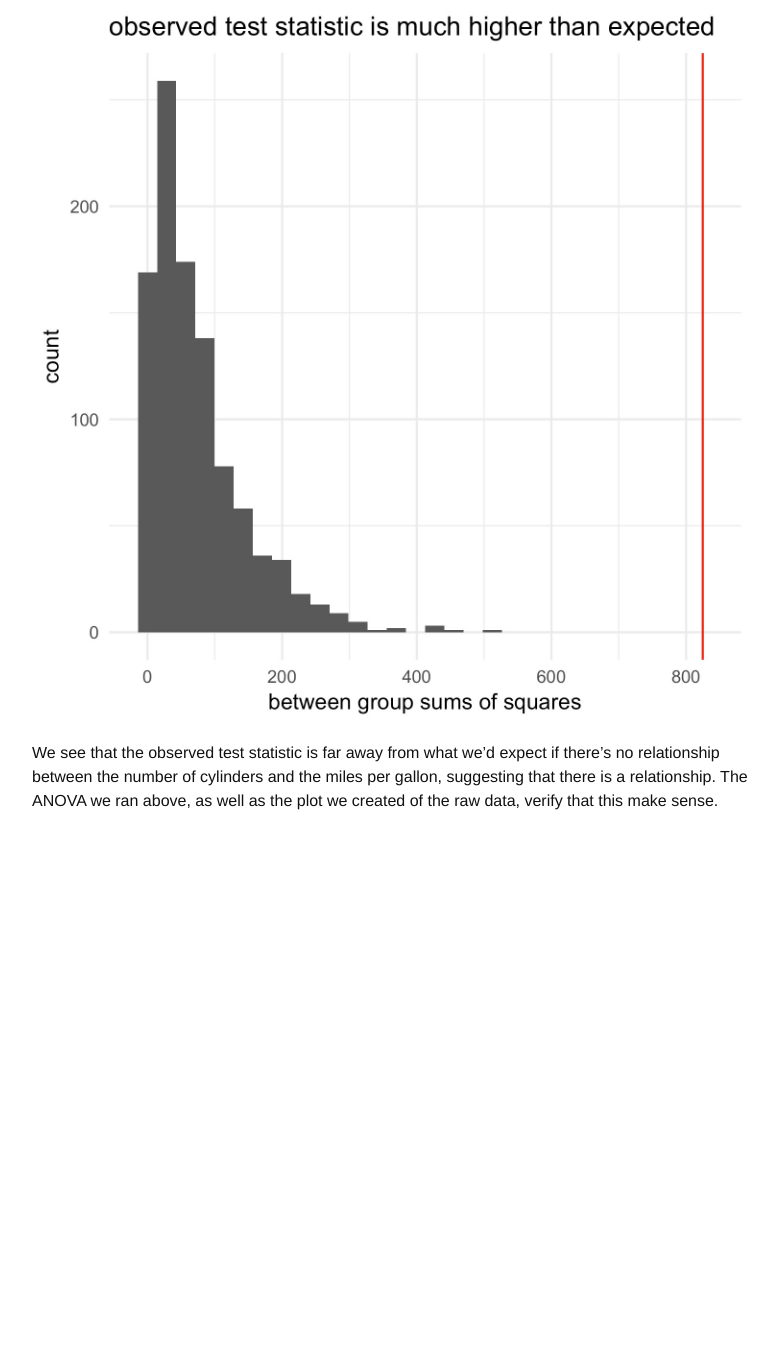
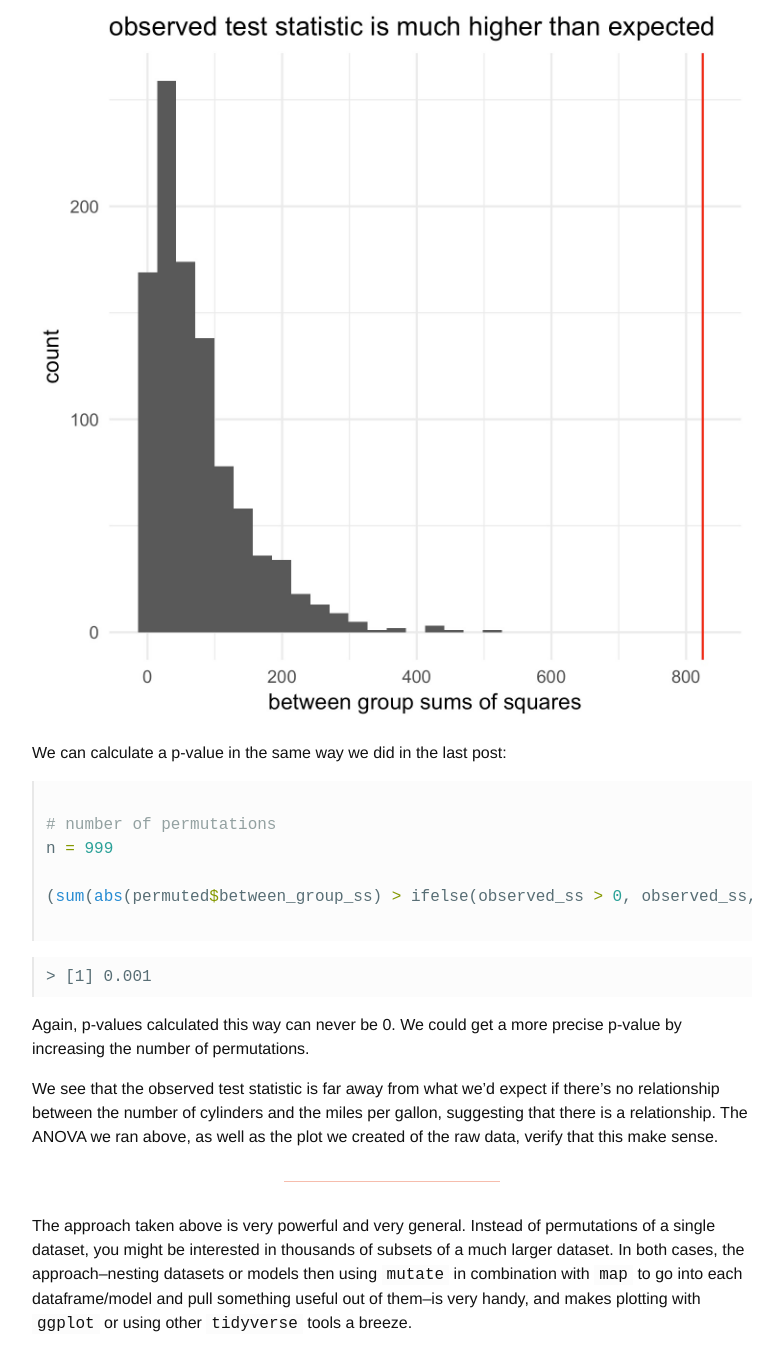
Before and after one commit to lukereding/nonstandard_deviations, a Jekyll site: the page built from _posts/2017-11-13-tidy_resampling_anova.md, in a window 1280 px wide and 1400 px high, scrolled down 3358 px. Shown: the top 1371 px of the window, without its empty margins (248-1031 px from the left). Built offline with Jekyll 4.4.1, drawn with Linux system fonts in a browser that asks for light colours; before the commit the page ends 4235 px from its top, so only the background shows below that; some of the changed text lies outside the part shown.

Commit message:
update post

````diff
--- a/_posts/2017-11-13-tidy_resampling_anova.md
+++ b/_posts/2017-11-13-tidy_resampling_anova.md
@@ -5,7 +5,7 @@ date:   2017-11-13
 
 ---
 
-In a [previous post](http://www.lreding.com/nonstandard_deviations/2017/10/26/mc_t_test/) I showed how to do a permutation equivalent of a t-test using tools from the [tidyverse](https://www.tidyverse.org) and following the principles of tidy data. Here I'll show how to do the same for ANOVA-like questions.
+In a [previous post](http://www.lreding.com/nonstandard_deviations/2017/10/26/mc_t_test/) I showed how to do a permutation equivalent of a t-test using tools from the [tidyverse](https://www.tidyverse.org) and following the principles of tidy data. Here I'll show how to do a resampling-based equivalent of an ANOVA using tidy data principles.
 
 Choosing an appropriate test statistic is important for any resampling-based approach. Based on a suggestion in a book I read, I'll define the between-group sums of squares as the test statistic of interest. This number is large if a lot of the variation in our dataset is between groups; it's small if our groups don't differ that much. The example below should clarify this.
 
@@ -44,7 +44,7 @@ summary(model)
 	---
 	Signif. codes:  0 ‘***’ 0.001 ‘**’ 0.01 ‘*’ 0.05 ‘.’ 0.1 ‘ ’ 1
 
-As expected from the plot, there's a strong relationship between the number of cylinders in a car's engine and it's fuel efficiency.
+As expected from the plot, there's a strong relationship between the number of cylinders in a car's engine and its fuel efficiency.
 
 Now let's try a resampling-based approach, which does not make certain assumptions that an ANOVA makes (e.g. the residuals of the models are normally-distributed). I first define a function, `get_ss`, that takes an ANOVA model as input and returns the between-group sums of squares:
 
@@ -104,4 +104,22 @@ ggplot(permuted, aes(x = between_group_ss)) +
 
 ![]({{site.baseurl}}/images/post10/plot2.jpg)
 
+We can calculate a p-value in the same way we did in the last post:
+
+```r
+
+# number of permutations
+n = 999
+
+(sum(abs(permuted$between_group_ss) > ifelse(observed_ss > 0, observed_ss, -observed_ss)) + 1) / (n+1)
+
+```
+	> [1] 0.001
+
+Again, p-values calculated this way can never be 0. We could get a more precise p-value by increasing the number of permutations.
+
 We see that the observed test statistic is far away from what we'd expect if there's no relationship between the number of cylinders and the miles per gallon, suggesting that there is a relationship. The ANOVA we ran above, as well as the plot we created of the raw data, verify that this make sense.
+
+------------
+
+The approach taken above is very powerful and very general. Instead of permutations of a single dataset, you might be interested in thousands of subsets of a much larger dataset. In both cases, the approach--nesting datasets or models then using `mutate` in combination with `map` to go into each dataframe/model and pull something useful out of them--is very handy, and makes plotting with `ggplot` or using other `tidyverse` tools a breeze.
````
Also changed, not shown: other parts of _posts/2017-11-13-tidy_resampling_anova.md (+2 -2 lines).
